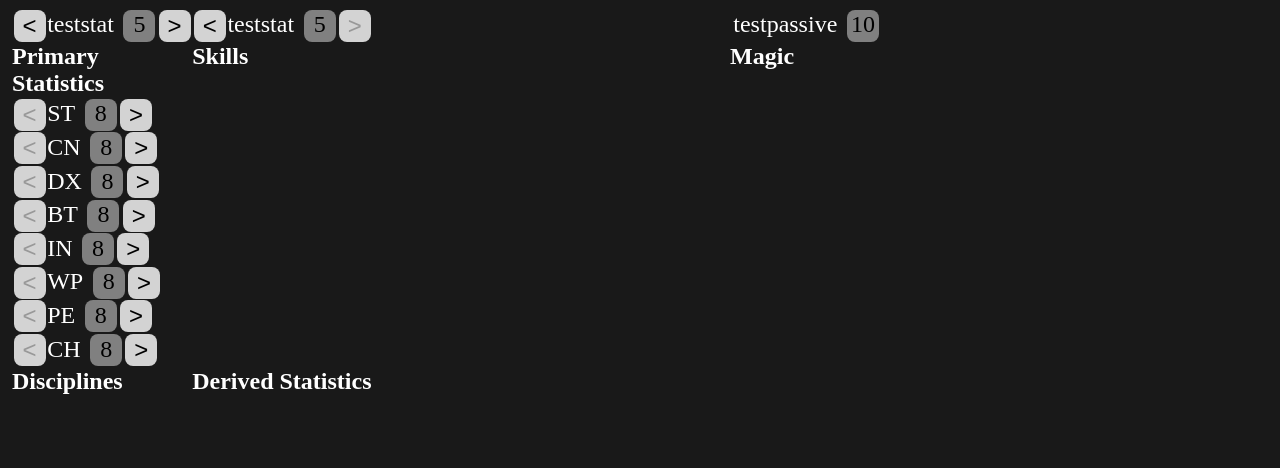
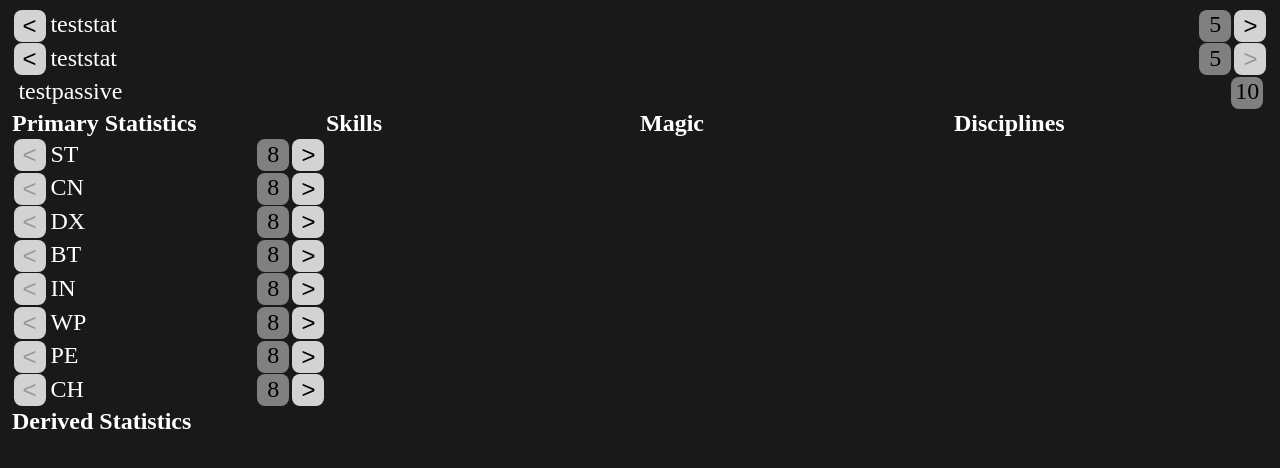
Before and after one commit to limaxophobiac/arcplanner, a React (Vite) app: page / in a window 1280 px wide. Shown: the top 468 px of the page. Built offline with nearby package versions, Linux system fonts and the light colour scheme.

Commit message:
straight lines

```diff
--- a/src/App.css
+++ b/src/App.css
@@ -2,7 +2,6 @@
 
   margin: 0px;
   padding: 0.5rem 0.75rem;
-  display: grid;
-  grid-template-columns: 1fr 3fr 3fr;
+
 
 }
--- a/src/Planner.css
+++ b/src/Planner.css
@@ -0,0 +1,4 @@
+#planner {
+    display: grid;
+    grid-template-columns: 1fr 1fr 1fr 1fr;
+}
--- a/src/Planner.jsx
+++ b/src/Planner.jsx
@@ -14,7 +14,7 @@ function Planner(){
         setCharacter({...character, [id]: character[id] + val, unspent: character.unspent - val})
     }
     return (
-        <>
+        <div id ="planner">
             <div id="primary">
                 <h2>Primary Statistics</h2>
                 <Statdisplay name="ST" value={8 - !character.male + character.ST} assigned={character.ST} hasPoints={character.unspent > 0} adder = {(val) => addStat("ST", val)}/>
@@ -38,7 +38,7 @@ function Planner(){
             <div id="derived">
                 <h2>Derived Statistics</h2>
             </div>
-        </>
+        </div>
     )
 }
 
@@ -49,7 +49,7 @@ function characterFactory(){
         race: "human",
         background: 0,
         level: 1,
-        unspent: 10,
+        unspent: 30,
         ST: 0,
         CN: 0,
         DX: 0,
--- a/src/statdisplay.css
+++ b/src/statdisplay.css
@@ -23,9 +23,11 @@ button {
     border-radius: 0.5rem;
     padding: 0.1rem;
     margin-right: 0.2rem;
-    margin-left: 0.5rem;
 }
 
 .nameDiv{
+    margin-left: 0.2rem;
     padding: 0.1rem;
+    min-width: 3rem;
+    flex-grow: 1;
 }
```
